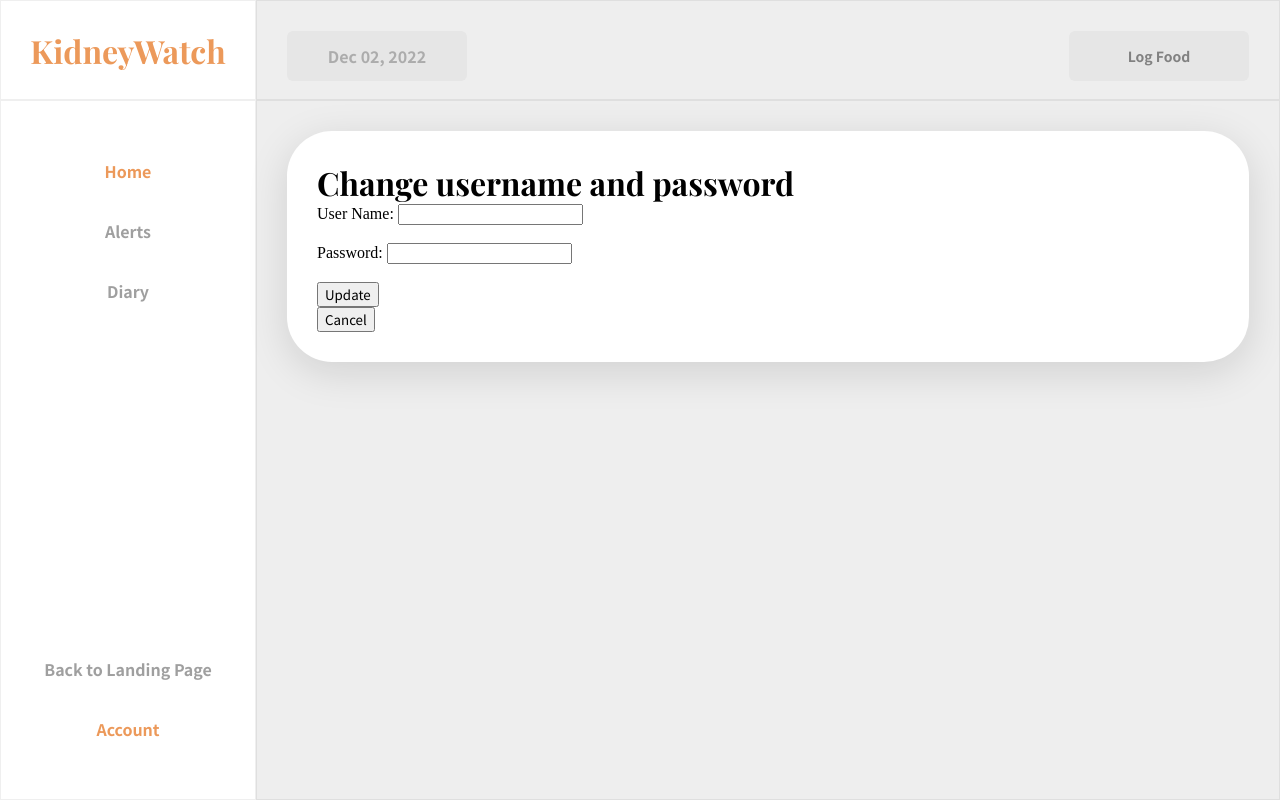
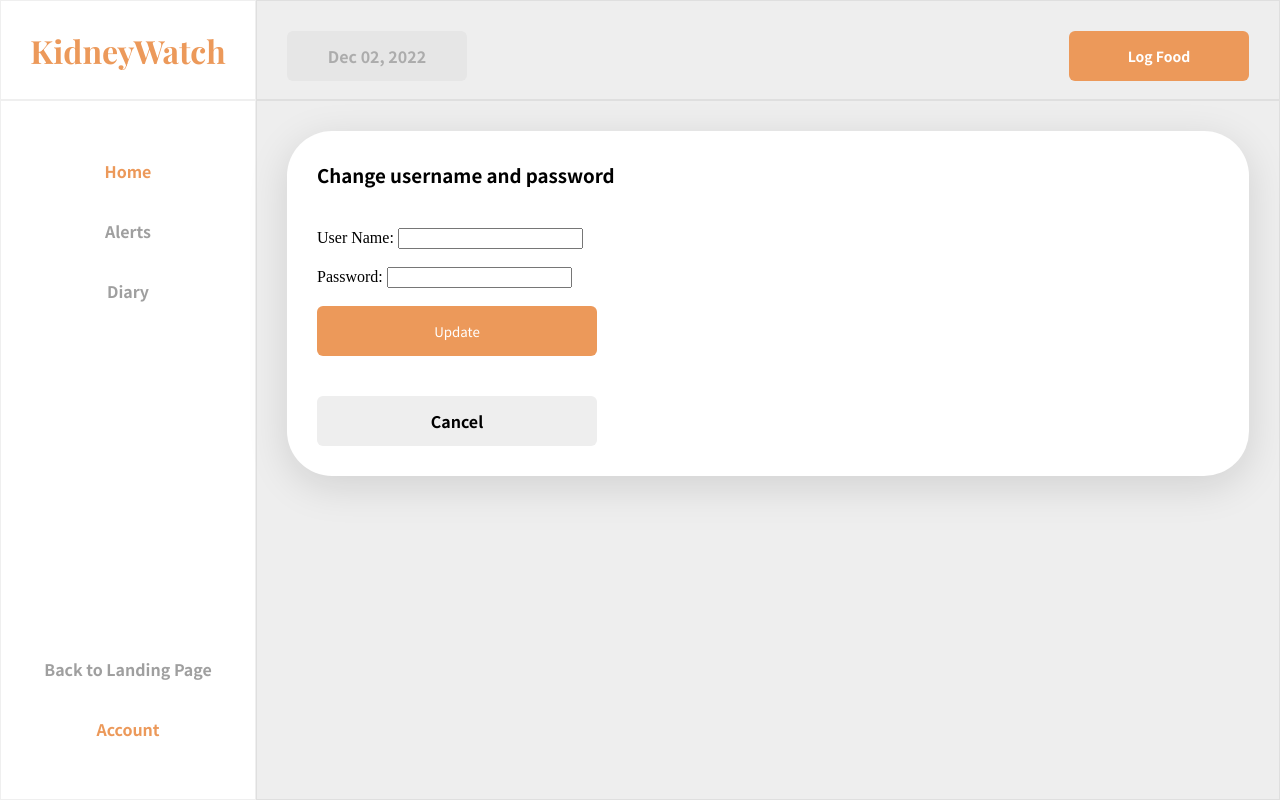
Before and after one commit to tan-wood/kidneyFoundation, a Django app: template templates/homepages/account.html in a window 1280 px wide. Run offline with Django 4.2, Linux system fonts and the light colour scheme; the template is opened without the code that fills it, so the values that code supplies are empty; some web fonts are replaced.

Commit message:
css changes

```diff
--- a/kidneyFoundation/static/css/home.css
+++ b/kidneyFoundation/static/css/home.css
@@ -72,14 +72,14 @@ a {
 }
 
 .log-food {
-    background-color: #e6e6e6;
+    background-color: #ec995a;
+    color: #ffffff;
 
     transition: 0.2s ease-in-out;
 }
 
 .log-food:hover {
-    background-color: #dbdbdb;
-    color: #00000065;
+    transform: scale(1.05);
 }
 
 .big-white-box {
@@ -192,10 +192,10 @@ a {
 
 .alert-container {
     display: grid;
-    grid-template-columns: 18px 1fr;
+    grid-template-columns: 1px 1fr;
     cursor: pointer;
 
-    padding: 0 18px 0 18px;
+    padding: 6px;
     border-radius: 6px;
 
     transition: 0.1s ease-in-out;
--- a/templates/homepages/account.html
+++ b/templates/homepages/account.html
@@ -10,7 +10,7 @@
         <div></div>
         <a href="{% url 'logfood' %}">
             <div class="navbar-button log-food" style="color: #00000070;">
-                <h4 style="margin: 0; font-size: 14px;">Log Food</h4>
+                <h4 style="margin: 0; font-size: 14px; color: #ffffff;">Log Food</h4>
             </div>
         </a>
     </section>
@@ -18,7 +18,7 @@
         {% if display == "homeAccount"%}
             <section class="big-white-box">
                 <!-- This is going to just be one column of alerts -->
-                <h1>Account</h1>
+                <h3>Account</h3>
 
                 <section>
                     <div style="padding: 20px 0 20px 0;">
@@ -62,8 +62,8 @@
 
         {% elif display == "editPatient"%}
             <section class="big-white-box">
-                <h1>Edit Patient Information</h1>
-                <form name="form" method="post" action="{%url 'account' method="editPatientForm"%}">
+                <h3>Edit Patient Information</h3>
+                <form name="form" method="post" action="{%url 'account' method='editPatientForm'%}" style="padding: 40px 0 40px 0;">
                     {% csrf_token %} {% comment %} makes sure whoever is editing the form is the
                     same as submitting the form {% endcomment %}
 
@@ -117,18 +117,18 @@
                     {% endfor %}
 
                     <br><br>
-                    <button type="submit">Update</button>
+                    <button type="submit" class="account-button" style="background-color: #ec995a; color: white; max-width: 280px; min-width: 280px; border: none;">Update</button>
                 </form>
-                <a href="{% url "account" method="homeAccount" %}">
-                    <div>
-                        <button>Cancel</button>
+                <a href="{% url 'account' method='homeAccount'%}">
+                    <div class="account-button" style="max-width: 280px;">
+                        <h4>Cancel</h4>
                     </div>
                 </a>
             </section>
         {% else %}
             <section class="big-white-box">
-                <h1>Change username and password</h1>
-                    <form name="form" method="post" action="{%url 'account' method="changeUandPForm"%}">
+                <h3>Change username and password</h3>
+                    <form name="form" method="post" action="{%url 'account' method='changeUandPForm'%}" style="padding: 40px 0 40px 0;">
                         {% csrf_token %}
 
                         <label for="username">User Name:</label>
@@ -148,11 +148,11 @@
                         value="{{patientData.password}}"
                         />
                         <br /><br />
-                        <button type="submit">Update</button>
+                        <button type="submit" class="account-button" style="background-color: #ec995a; color: white; max-width: 280px; min-width: 280px; border: none;">Update</button>
                     </form>
-                    <a href="{% url "account" method="homeAccount" %}">
-                        <div>
-                            <button>Cancel</button>
+                    <a href="{% url 'account' method='homeAccount'%}">
+                        <div class="account-button" style="max-width: 280px;">
+                            <h4>Cancel</h4>
                         </div>
                     </a>
             </section>
--- a/templates/homepages/alerts.html
+++ b/templates/homepages/alerts.html
@@ -10,7 +10,7 @@
         <div></div>
         <a href="{% url 'logfood' %}">
             <div class="navbar-button log-food" style="color: #00000070;">
-                <h4 style="margin: 0; font-size: 14px;">Log Food</h4>
+                <h4 style="margin: 0; font-size: 14px; color: #ffffff;">Log Food</h4>
             </div>
         </a>
     </section>
@@ -22,12 +22,12 @@
             {% for alert in alerts %}
             <div class="alert-container">
                 <div style="padding-top: 18px;">
-                    <div class="circle"></div>
+                    <div class="circle" style="background-color: transparent;"></div>
                 </div>
                 <div>
                     <div class="alert">
                         <div>
-                            <h2>{{ alert.alert_type.name }}</h2>
+                            <h3>{{ alert.alert_type.name }}</h3>
                         </div>
                         <div></div>
                         <div style="display: grid; grid-template-columns: auto 1fr auto">
--- a/templates/homepages/diary.html
+++ b/templates/homepages/diary.html
@@ -10,7 +10,7 @@
         <div></div>
         <a href="{% url 'logfood' %}">
             <div class="navbar-button log-food" style="color: #00000070;">
-                <h4 style="margin: 0; font-size: 14px;">Log Food</h4>
+                <h4 style="margin: 0; font-size: 14px; color: #ffffff;">Log Food</h4>
             </div>
         </a>
     </section>
--- a/templates/homepages/index.html
+++ b/templates/homepages/index.html
@@ -11,7 +11,7 @@
         </div>
         <a href="{% url 'logfood' %}">
             <div class="navbar-button log-food" style="color: #00000070;">
-                <h4 style="margin: 0; font-size: 14px;">Log Food</h4>
+                <h4 style="margin: 0; font-size: 14px; color: #ffffff;">Log Food</h4>
             </div>
         </a>
     </section>
```
Also changed, not shown: templates/homepages/login.html (+27 -8 lines).
